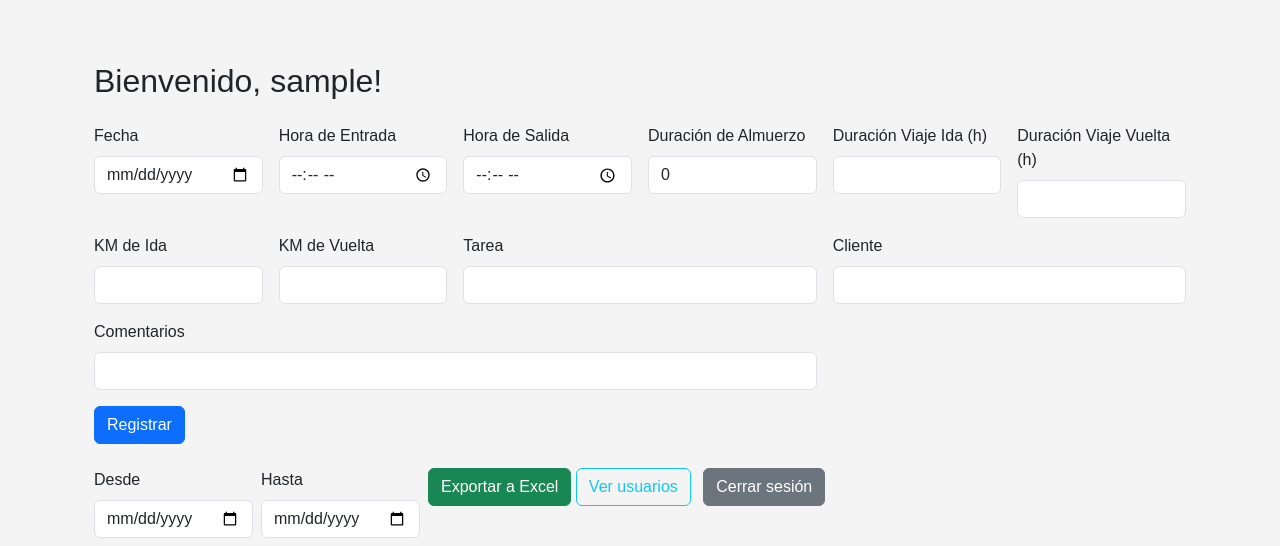
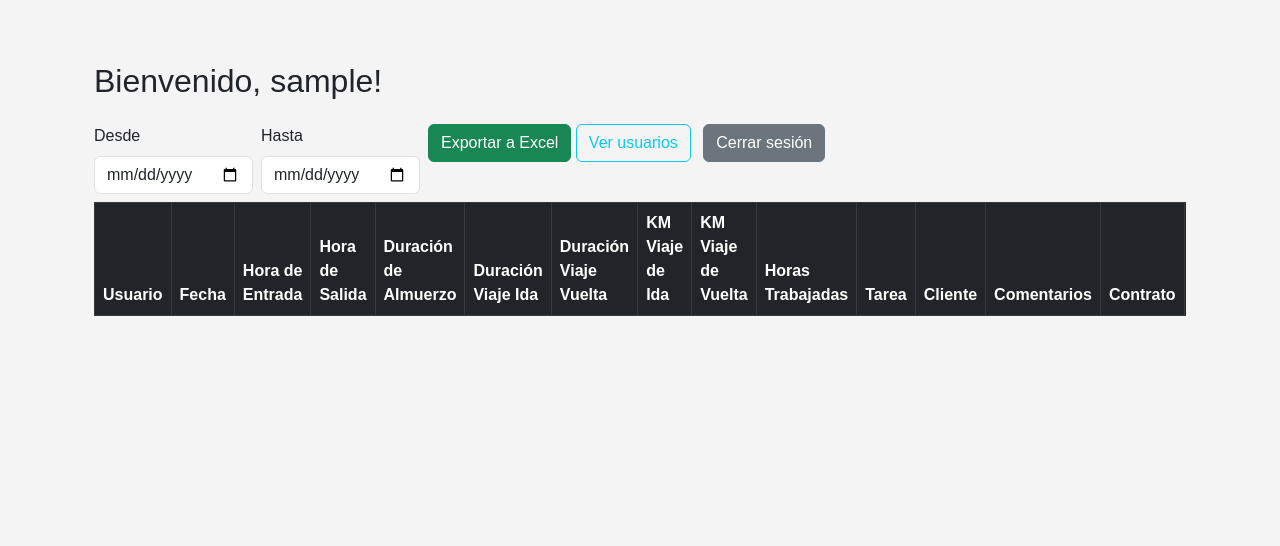
Before and after one commit to GUILLERMOWEB/App-Web-Registrar-Horas, a Flask app: page /administrator in a window 1280 px wide. Shown: the part 56-602 px from the top of the page. Run offline with Flask 3, Linux system fonts and the light colour scheme; the visitor is signed in with stand-in values (Sample User, id 1); data comes from the database, SQL or seed files in the repository; data that the repository does not hold is empty.

```diff
--- a/templates/admin.html
+++ b/templates/admin.html
@@ -3,56 +3,6 @@
 {% block content %}
 <div class="container mt-5">
   <h2 class="mb-4">Bienvenido, {{ session['username'] }}!</h2>
-
-  <form method="POST" action="/dashboard" class="row g-3 mb-4">
-    <div class="col-md-2">
-      <label for="fecha" class="form-label">Fecha</label>
-      <input type="date" name="fecha" class="form-control" required>
-    </div>
-    <div class="col-md-2">
-      <label for="entrada" class="form-label">Hora de Entrada</label>
-      <input type="time" name="entrada" class="form-control" required>
-    </div>
-    <div class="col-md-2">
-      <label for="salida" class="form-label">Hora de Salida</label>
-      <input type="time" name="salida" class="form-control" required>
-    </div>
-    <div class="col-md-2">
-      <label for="almuerzo_horas" class="form-label">Duración de Almuerzo</label>
-      <input type="number" step="0.1" name="almuerzo_horas" class="form-control" value="0" min="0" required>
-    </div>
-    <div class="col-md-2">
-      <label for="viaje_ida" class="form-label">Duración Viaje Ida (h)</label>
-      <input type="number" step="0.01" name="viaje_ida" class="form-control">
-    </div>
-    <div class="col-md-2">
-      <label for="viaje_vuelta" class="form-label">Duración Viaje Vuelta (h)</label>
-      <input type="number" step="0.01" name="viaje_vuelta" class="form-control">
-    </div>
-    <div class="col-md-2">
-      <label for="km_ida" class="form-label">KM de Ida</label>
-      <input type="number" step="0.1" name="km_ida" class="form-control">
-    </div>
-    <div class="col-md-2">
-      <label for="km_vuelta" class="form-label">KM de Vuelta</label>
-      <input type="number" step="0.1" name="km_vuelta" class="form-control">
-    </div>
-    <div class="col-md-4">
-      <label for="tarea" class="form-label">Tarea</label>
-      <input type="text" name="tarea" class="form-control">
-    </div>
-    <div class="col-md-4">
-      <label for="cliente" class="form-label">Cliente</label>
-      <input type="text" name="cliente" class="form-control">
-    </div>
-    <div class="col-md-8">
-      <label for="comentarios" class="form-label">Comentarios</label>
-      <input type="text" name="comentarios" class="form-control">
-    </div>
-    <div class="col-12">
-      <button type="submit" class="btn btn-primary">Registrar</button>
-    </div>
-  </form>
 
   <div class="mb-4 d-flex flex-wrap gap-2">
     <div class="col-auto">
```
